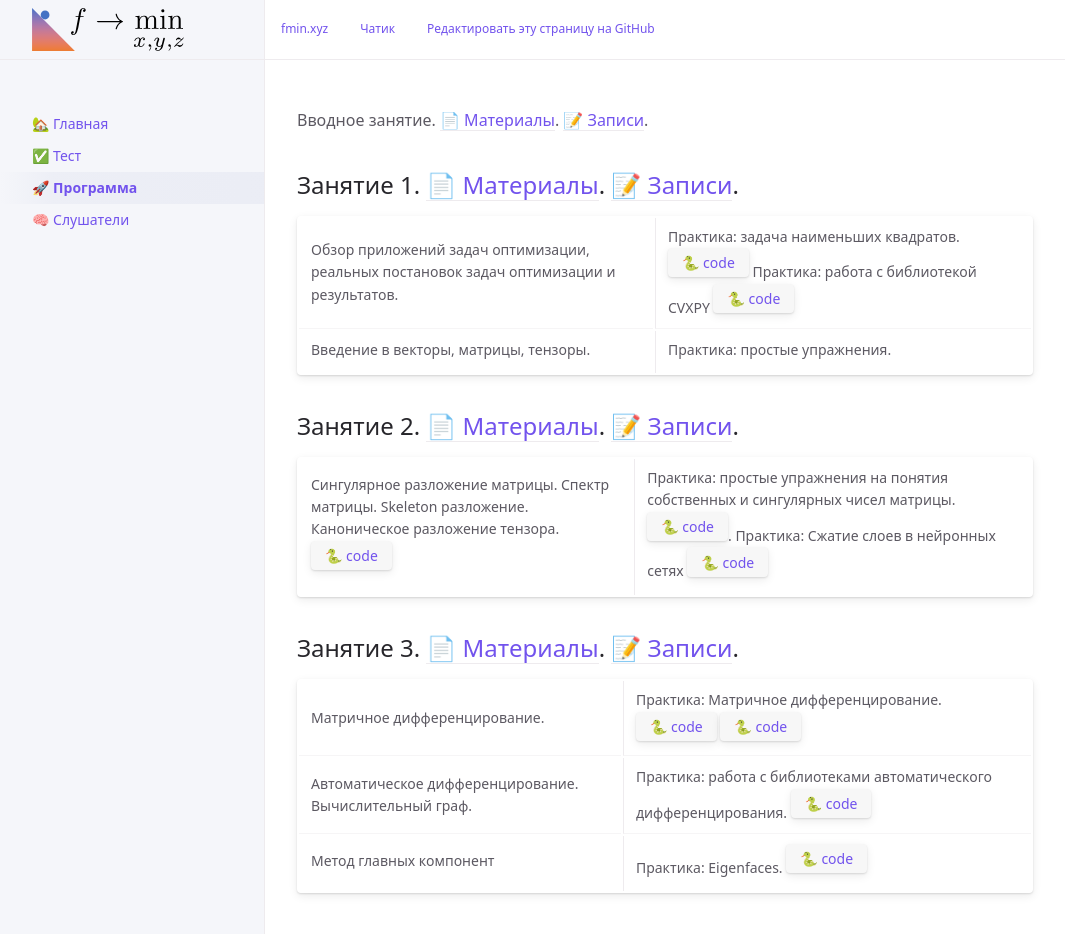
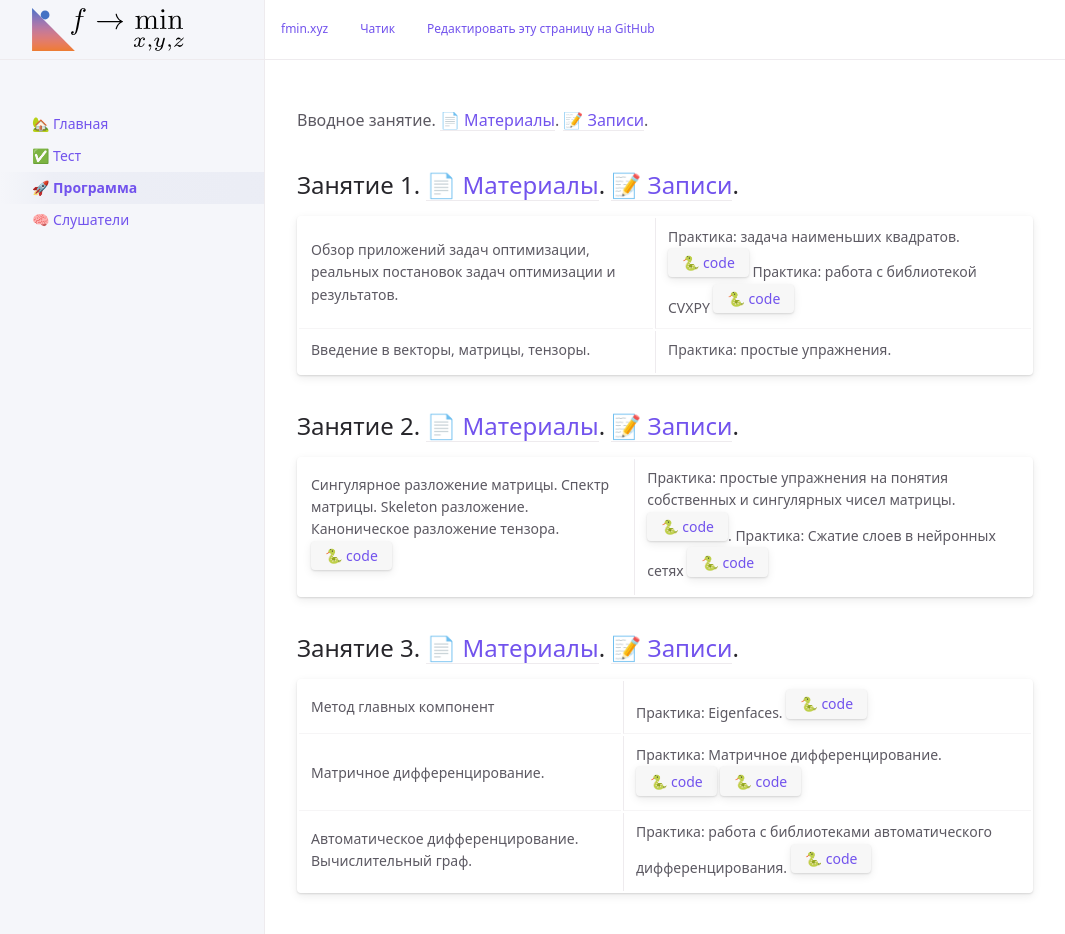
Before and after one commit to MerkulovDaniil/sber235, a Jekyll site: the page built from program.md, in a window 1280 px wide and 949 px high. Shown: the top 934 px of the window, without its empty margins (107-1172 px from the left). Built offline with Jekyll 4.4.1, drawn with Linux system fonts in a browser that asks for light colours; our own code applies the rules of GitHub Pages for plain Markdown files; a script that is not in the unit is left out.

```diff
--- a/program.md
+++ b/program.md
@@ -16,6 +16,6 @@ nav_order: 3
 
 ## Занятие 3. [📄 Материалы](/presentations/3.pdf). [📝 Записи](/notes/3.pdf).
 
+| Метод главных компонент        | Практика: Eigenfaces. [🐍 code](){: .btn}    |
 | Матричное дифференцирование.        | Практика: Матричное дифференцирование. [🐍 code](https://colab.research.google.com/github/MerkulovDaniil/sber219/blob/main/notebooks/2_1.ipynb){: .btn}   [🐍 code](https://colab.research.google.com/github/MerkulovDaniil/sber219/blob/main/notebooks/2_2.ipynb){: .btn}     |
 | Автоматическое дифференцирование. Вычислительный граф. | Практика: работа с библиотеками автоматического дифференцирования. [🐍 code](https://colab.research.google.com/github/MerkulovDaniil/sber219/blob/main/notebooks/2_3.ipynb){: .btn}       |
-| Метод главных компонент        | Практика: Eigenfaces. [🐍 code](){: .btn}    |
```
